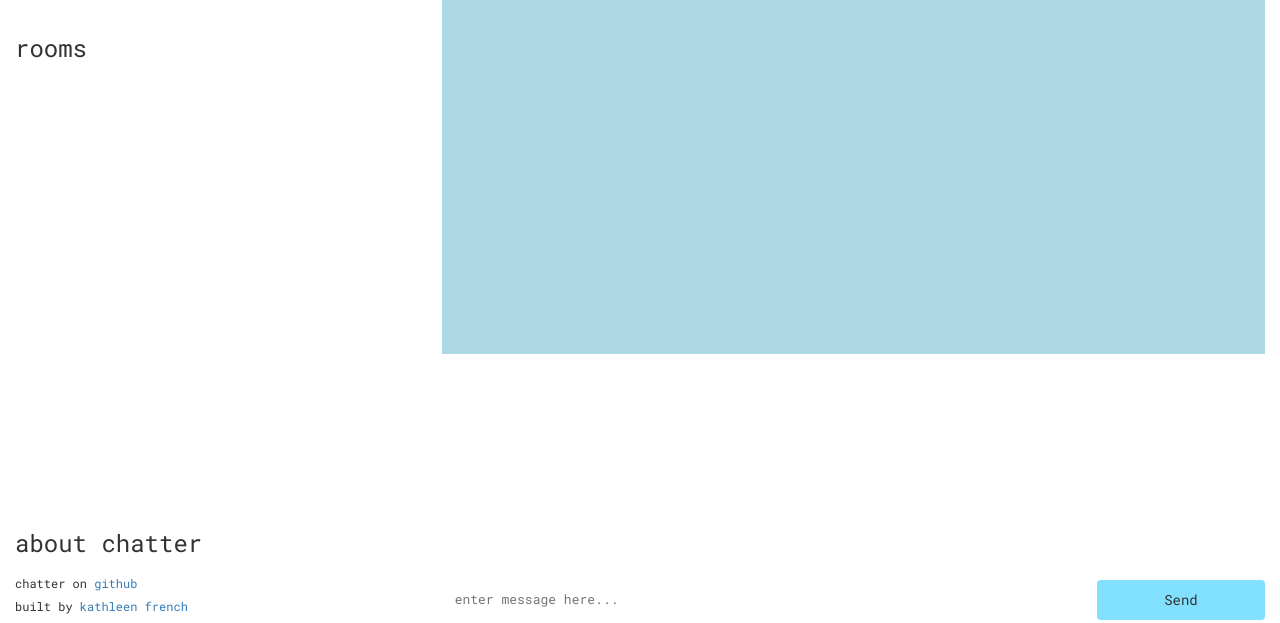
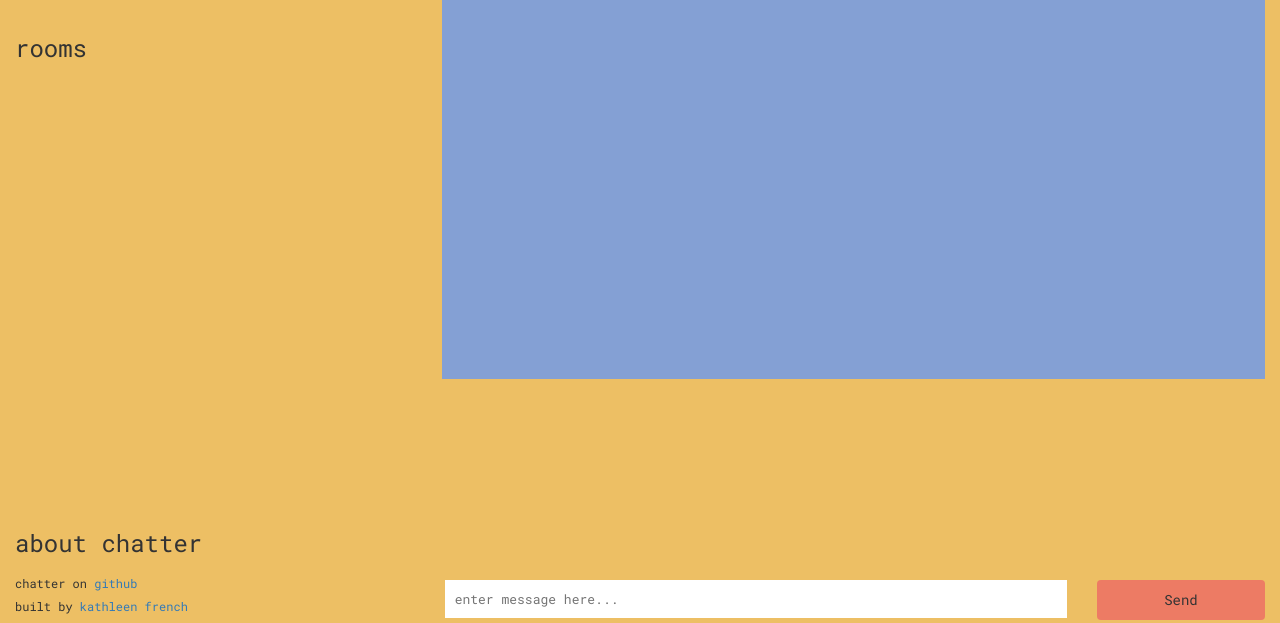
Before and after one commit to frenchamnesty/chatter, a website: page index.html in a window 1280 px wide. Shown: the part 177-800 px from the top of the page. Drawn offline with nearby package versions, Linux system fonts and the light colour scheme; some packages are replaced by stand-ins of ours; no server answers; a script that the page names is missing.

Commit message:
isolated scroll to chatlog

```diff
--- a/styles.css
+++ b/styles.css
@@ -17,6 +17,7 @@ body, html {
     font: 13px "Roboto Mono", "monospace";
     height: 100%;
     width: 100%;
+    background: #edbf64;
 }
 
 ul {
@@ -33,6 +34,7 @@ p, a {
 
 #header {
     padding: 15px;
+    background-color: #84a0d4;
 }
 
 /* chat log */
@@ -63,7 +65,8 @@ p, a {
 }
 
 .btn.btn-default {
-    background: rgb(130, 224, 255) !important;
+    /*background: rgb(130, 224, 255) !important; */
+    background: #ed7b64;
     border: none;
     width: 90%;
     padding: 10px;
@@ -71,21 +74,28 @@ p, a {
 
 /* messages window */
 
+.chatlog-wrap {
+    overflow-y: hidden;
+}
+
 #messages-wrap {
-    background-color: lightblue;
+    background-color: #84a0d4;
     overflow-y: hide;
     margin: 0;
     padding: 0;
-    min-height: 375px;
+    min-height: 400px;
     max-height: 400px;
+        overflow-y: scroll;
+
 }
 
 
 .messages-wrap{
     width: 100%;
+    height: 100%;
     padding: 0;
     margin: 0;
-
+    background-color: #84a0d4;
     overflow-y: scroll;
     bottom: 0;
 }
@@ -106,6 +116,10 @@ p, a {
     background: #eee;
 }
 
+#messages-log li:nth-child(even) {
+    background: #84a0d4;
+}
+
 /* messages themselves */
 
 #sender {
```
